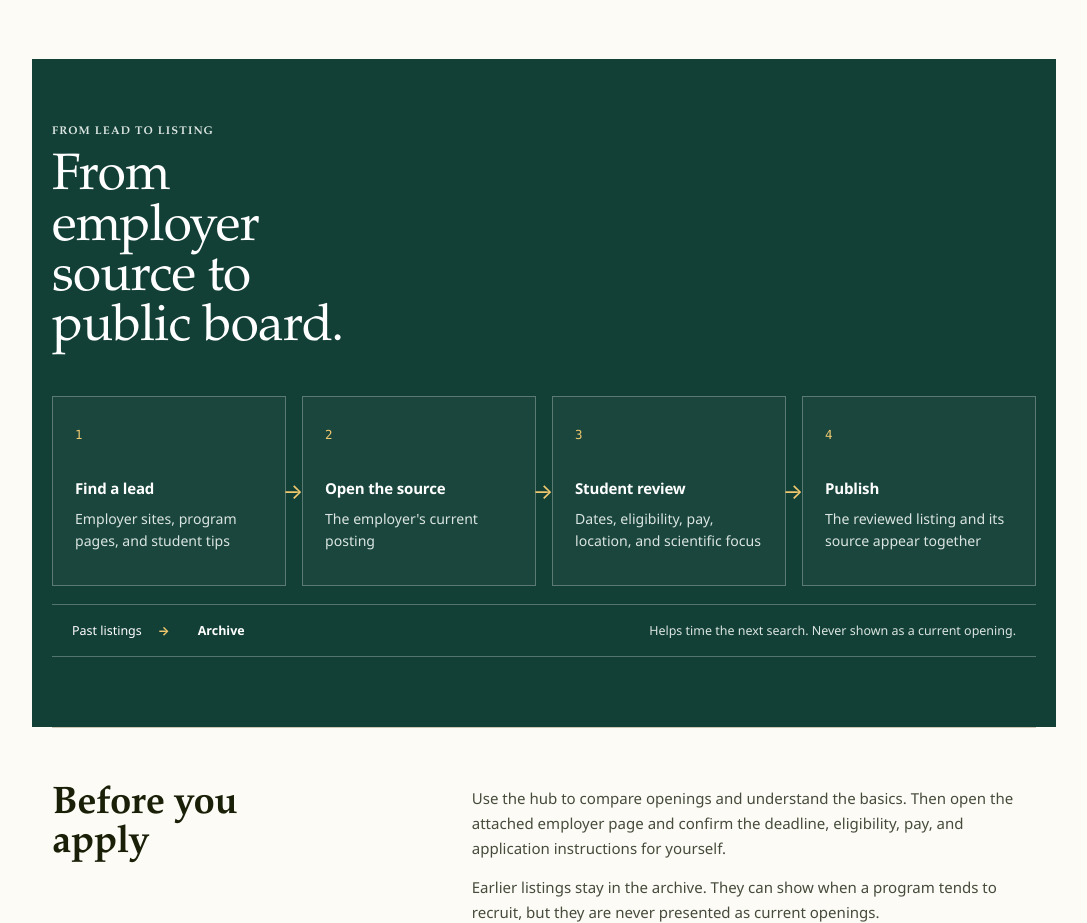
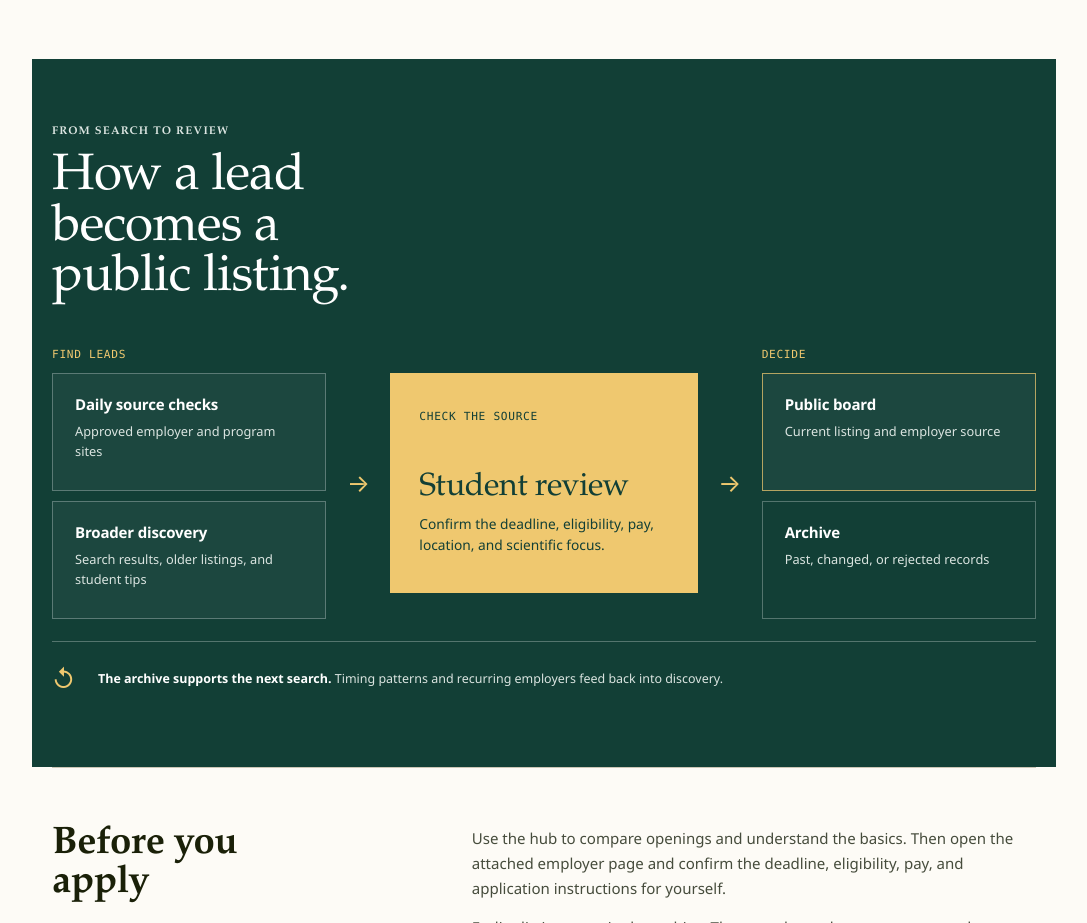
Before and after one commit to austinesparza/csulb-biotech-career-hub, a Next.js app: page /about in a window 1280 px wide. Shown: the part 843-1766 px from the top of the page, without its empty margins (96-1183 px from the left). Built offline with nearby package versions, Linux system fonts and the light colour scheme.

Commit message:
Refine zebrafish, analytics, and workflow preview

```diff
--- a/src/app/about/page.tsx
+++ b/src/app/about/page.tsx
@@ -5,11 +5,9 @@ import aboutHela from '../../../public/brand/about-hela.webp';
 import footerLab from '../../../public/brand/footer-lab.webp';
 import prepareStudents from '../../../public/brand/prepare-students.webp';
 
-const REVIEW_STEPS = [
-  ['1', 'Find a lead', 'Employer sites, program pages, and student tips'],
-  ['2', 'Open the source', 'The employer\'s current posting'],
-  ['3', 'Student review', 'Dates, eligibility, pay, location, and scientific focus'],
-  ['4', 'Publish', 'The reviewed listing and its source appear together'],
+const DISCOVERY_PATHS = [
+  ['Daily source checks', 'Approved employer and program sites'],
+  ['Broader discovery', 'Search results, older listings, and student tips'],
 ] as const;
 
 export default function AboutPage() {
@@ -49,23 +47,45 @@ export default function AboutPage() {
       <section className="about-system" aria-labelledby="system-title">
         <div className="site-wrap">
           <header>
-            <p className="about-system-kicker">From lead to listing</p>
-            <h2 id="system-title">From employer source to public board.</h2>
+            <p className="about-system-kicker">From search to review</p>
+            <h2 id="system-title">How a lead becomes a public listing.</h2>
           </header>
-          <ol className="about-system-grid">
-            {REVIEW_STEPS.map(([number, title, body]) => (
-              <li key={number}>
-                <span>{number}</span>
-                <h3>{title}</h3>
-                <p>{body}</p>
-              </li>
-            ))}
-          </ol>
-          <div className="about-system-archive" aria-label="How archived listings support future searches">
-            <span>Past listings</span>
-            <b aria-hidden="true">→</b>
-            <strong>Archive</strong>
-            <p>Helps time the next search. Never shown as a current opening.</p>
+          <div
+            className="about-workflow"
+            role="img"
+            aria-label="Daily source checks and broader discovery feed student review. Reviewed leads are either published to the public board or kept in the archive. The archive helps guide the next search."
+          >
+            <div className="about-workflow-group about-workflow-sources">
+              <span className="about-workflow-label">Find leads</span>
+              {DISCOVERY_PATHS.map(([title, body]) => (
+                <article key={title}>
+                  <h3>{title}</h3>
+                  <p>{body}</p>
+                </article>
+              ))}
+            </div>
+            <span className="about-workflow-arrow" aria-hidden="true">→</span>
+            <article className="about-workflow-review">
+              <span className="about-workflow-label">Check the source</span>
+              <h3>Student review</h3>
+              <p>Confirm the deadline, eligibility, pay, location, and scientific focus.</p>
+            </article>
+            <span className="about-workflow-arrow" aria-hidden="true">→</span>
+            <div className="about-workflow-group about-workflow-outcomes">
+              <span className="about-workflow-label">Decide</span>
+              <article className="is-public">
+                <h3>Public board</h3>
+                <p>Current listing and employer source</p>
+              </article>
+              <article className="is-archive">
+                <h3>Archive</h3>
+                <p>Past, changed, or rejected records</p>
+              </article>
+            </div>
+          </div>
+          <div className="about-workflow-loop">
+            <span aria-hidden="true">↺</span>
+            <p><strong>The archive supports the next search.</strong> Timing patterns and recurring employers feed back into discovery.</p>
           </div>
         </div>
       </section>
--- a/src/app/design-reduction.css
+++ b/src/app/design-reduction.css
@@ -273,7 +273,7 @@
 
 .home-zebrafish-coda {
   display: grid;
-  grid-template-columns: minmax(0, 4fr) minmax(230px, 1fr);
+  grid-template-columns: minmax(0, 1fr) clamp(18px, 2.2vw, 36px);
   background: #000;
 }
 
@@ -336,34 +336,8 @@
   color: #efc86f;
 }
 
-.home-zebrafish-panel {
-  display: block;
-  padding: clamp(38px, 4vw, 66px);
+.home-zebrafish-accent {
   background: #123f36;
-  color: white;
-}
-
-.home-zebrafish-panel img {
-  display: block;
-  margin-bottom: 34px;
-}
-
-.home-zebrafish-panel span {
-  display: block;
-  color: #efc86f;
-  font-family: var(--serif);
-  font-size: clamp(1.65rem, 2.4vw, 2.4rem);
-  line-height: 1;
-}
-
-.home-zebrafish-panel strong {
-  display: block;
-  margin-top: 5px;
-  color: white;
-  font-family: var(--serif);
-  font-size: clamp(1.65rem, 2.4vw, 2.35rem);
-  font-weight: 500;
-  line-height: .98;
 }
 
 /* Opportunity board shell */
@@ -494,87 +468,115 @@
   text-transform: uppercase;
 }
 
-.about-page-reduced .about-system-grid {
+.about-workflow {
   display: grid;
-  grid-template-columns: repeat(4, minmax(0, 1fr));
-  gap: 16px;
-  margin: 42px 0 0;
-  padding: 0;
-  border: 0;
-  list-style: none;
+  grid-template-columns: minmax(0, 1fr) 40px minmax(0, 1.12fr) 40px minmax(0, 1fr);
+  gap: 12px;
+  align-items: center;
+  margin-top: 42px;
 }
 
-.about-page-reduced .about-system-grid li {
-  position: relative;
-  display: block;
-  min-height: 190px;
-  padding: 24px 22px;
-  border: 1px solid rgba(255,255,255,.28);
-  background: rgba(255,255,255,.035);
+.about-workflow-group {
+  display: grid;
+  gap: 10px;
 }
 
-.about-page-reduced .about-system-grid li:not(:last-child)::after {
-  content: "→";
-  position: absolute;
-  z-index: 2;
-  top: 50%;
-  right: -25px;
-  width: 34px;
+.about-workflow-label {
   color: #efc86f;
-  font-family: var(--sans);
-  font-size: 1.35rem;
-  text-align: center;
-  transform: translateY(-50%);
+  font-family: var(--mono);
+  font-size: .7rem;
+  letter-spacing: .06em;
+  text-transform: uppercase;
 }
 
-.about-page-reduced .about-system-grid li > span {
-  color: #efc86f;
-  font-family: var(--mono);
-  font-size: .78rem;
+.about-workflow article {
+  min-height: 118px;
+  padding: 22px;
+  border: 1px solid rgba(255,255,255,.28);
+  background: rgba(255,255,255,.045);
 }
 
-.about-page-reduced .about-system-grid h3 {
-  margin-top: 34px;
+.about-workflow h3 {
   color: white;
   font-family: var(--sans);
   font-size: .94rem;
   font-weight: 750;
 }
 
-.about-page-reduced .about-system-grid p {
-  margin-top: 12px;
+.about-workflow p {
+  margin: 10px 0 0;
   color: #dbe5e1;
   font-family: var(--sans);
-  font-size: .88rem;
-  line-height: 1.55;
+  font-size: .8rem;
+  line-height: 1.5;
 }
 
-.about-system-archive {
+.about-workflow-arrow {
+  color: #efc86f;
+  font-family: var(--sans);
+  font-size: 1.5rem;
+  text-align: center;
+}
+
+.about-workflow .about-workflow-review {
+  min-height: 220px;
+  padding: 28px;
+  border-color: #efc86f;
+  background: #efc86f;
+  color: #123f36;
+}
+
+.about-workflow-review .about-workflow-label,
+.about-workflow-review h3,
+.about-workflow-review p {
+  color: #123f36;
+}
+
+.about-workflow-review h3 {
+  margin-top: 46px;
+  font-family: var(--serif);
+  font-size: clamp(1.8rem, 2.5vw, 2.45rem);
+  font-weight: 500;
+  line-height: 1;
+}
+
+.about-workflow-review p {
+  font-size: .86rem;
+}
+
+.about-workflow-outcomes .is-public {
+  border-color: rgba(239,200,111,.72);
+}
+
+.about-workflow-outcomes .is-archive {
+  background: transparent;
+}
+
+.about-workflow-loop {
   display: grid;
-  grid-template-columns: auto 24px auto minmax(0, 1fr);
-  gap: 16px;
+  grid-template-columns: 34px minmax(0, 1fr);
+  gap: 12px;
   align-items: center;
-  margin-top: 18px;
-  padding: 16px 20px;
-  border-block: 1px solid rgba(255,255,255,.28);
+  margin-top: 22px;
+  padding-top: 18px;
+  border-top: 1px solid rgba(255,255,255,.28);
   color: #dbe5e1;
+}
+
+.about-workflow-loop > span {
+  color: #efc86f;
+  font-family: var(--sans);
+  font-size: 1.5rem;
+}
+
+.about-workflow-loop p {
+  margin: 0;
+  font-family: var(--sans);
   font-size: .78rem;
 }
 
-.about-system-archive span,
-.about-system-archive strong {
+.about-workflow-loop strong {
   color: white;
-  font-size: .78rem;
-}
-
-.about-system-archive b {
-  color: #efc86f;
-}
-
-.about-system-archive p {
-  margin: 0;
-  color: #dbe5e1;
-  text-align: right;
 }
 
 .about-before-apply > div {
@@ -921,59 +923,156 @@
   font-size: 1.1rem;
 }
 
-/* Calendar history: compact evidence panel */
+/* Calendar history: one finding, one chart */
 .calendar-pattern {
+  display: grid;
+  grid-template-columns: minmax(270px, .8fr) minmax(0, 1.2fr);
+  grid-template-areas:
+    "summary chart"
+    "source source";
   margin-block: 20px 54px;
-  background: transparent;
+  border: 1px solid var(--line-strong);
+  background: #f4efe3;
+  color: var(--ink);
 }
 
-.calendar-pattern-grid {
-  grid-template-columns: minmax(250px, .72fr) minmax(0, 1.28fr);
-  gap: clamp(34px, 5vw, 70px);
-  min-height: 0;
-  padding: clamp(34px, 4vw, 54px);
+.calendar-pattern-summary {
+  grid-area: summary;
+  padding: clamp(38px, 4.2vw, 62px);
   background: #123f36;
+  color: white;
+}
+
+.calendar-pattern .calendar-pattern-eyebrow {
+  margin: 0;
+  color: #efc86f;
+  font-family: var(--mono);
+  font-size: .7rem;
+  font-weight: 700;
+  letter-spacing: .08em;
+  text-transform: uppercase;
 }
 
 .calendar-pattern h2 {
-  max-width: 10ch;
-  font-size: clamp(2.35rem, 3.6vw, 3.7rem);
+  max-width: 12ch;
+  margin-top: 18px;
+  color: white;
+  font-size: clamp(2.25rem, 3.6vw, 3.65rem);
+  line-height: .98;
 }
 
-.calendar-pattern p {
-  margin-top: 17px;
-  font-family: var(--sans);
-  font-size: .86rem;
-  line-height: 1.55;
+.calendar-pattern-summary .calendar-season-insight {
+  display: grid;
+  grid-template-columns: auto minmax(0, 1fr);
+  gap: 16px;
+  align-items: end;
+  margin-top: 38px;
+  padding-top: 22px;
+  border-top: 1px solid rgba(255,255,255,.24);
 }
 
-.calendar-history-metrics {
-  margin-top: 24px;
+.calendar-pattern-summary .calendar-season-insight strong {
+  color: #efc86f;
+  font-family: var(--serif);
+  font-size: clamp(3rem, 5vw, 4.8rem);
+  font-weight: 500;
+  line-height: .78;
 }
 
-.calendar-history-metrics div {
-  padding: 12px 10px 12px 0;
+.calendar-pattern-summary .calendar-season-insight span {
+  max-width: 23ch;
+  color: #eef5f2;
+  font-family: var(--sans);
+  font-size: .78rem;
+  line-height: 1.4;
 }
 
 .calendar-season {
-  padding: 22px 24px 20px;
-  border-color: rgba(255,255,255,.18);
-  background: rgba(0,0,0,.08);
+  grid-area: chart;
+  min-width: 0;
+  padding: clamp(34px, 4vw, 56px);
+  border: 0;
+  background: #f4efe3;
 }
 
-.calendar-season-insight strong {
-  font-size: clamp(2.8rem, 4.5vw, 4.2rem);
+.calendar-pattern .calendar-chart-label {
+  margin: 0;
+  color: var(--ink-soft);
+  font-family: var(--sans);
+  font-size: .72rem;
+  font-weight: 750;
+  letter-spacing: .03em;
+  text-transform: uppercase;
 }
 
 .calendar-bars {
-  height: 145px;
-  margin-top: 20px;
+  height: 190px;
+  margin-top: 28px;
+}
+
+.calendar-bars li {
+  color: var(--ink-soft);
+}
+
+.calendar-bar-count {
+  color: var(--teal-deep);
+}
+
+.calendar-bar-track {
+  border-bottom-color: rgba(10, 35, 39, .45);
+  background: repeating-linear-gradient(to top, rgba(10,35,39,.09) 0 1px, transparent 1px 25%);
+}
+
+.calendar-bar-track > span {
+  background: #c3cbc3;
+}
+
+.calendar-bars li.has-activity .calendar-bar-track > span {
+  background: #00a98f;
+}
+
+.calendar-bars li.is-peak .calendar-bar-track > span {
+  background: #d4a83f;
+}
+
+.calendar-bars li.is-peak .calendar-bar-count {
+  color: #9b6500;
 }
 
 .calendar-pattern .calendar-pattern-caveat {
-  margin-top: 16px;
-  padding-top: 15px;
+  display: flex;
+  justify-content: space-between;
+  gap: 20px;
+  max-width: none;
+  margin-top: 24px;
+  padding-top: 18px;
+  border-top: 1px solid var(--line-strong);
+  color: var(--ink-soft);
+  font-family: var(--sans);
   font-size: .78rem;
+}
+
+.calendar-pattern-caveat strong {
+  color: var(--teal-deep);
+}
+
+.calendar-pattern-source {
+  grid-area: source;
+  display: flex;
+  gap: 28px;
+  margin: 0;
+  padding: 15px clamp(24px, 3vw, 44px);
+  border-top: 1px solid var(--line-strong);
+  color: var(--ink-soft);
+  font-family: var(--mono);
+  font-size: .65rem;
+  letter-spacing: .02em;
+}
+
+.calendar-pattern-source span + span::before {
+  content: "·";
+  margin-right: 28px;
+  color: var(--gold-mark);
 }
 
 /* Restore image-led resource cards */
@@ -1059,26 +1158,34 @@
     min-height: 490px;
   }
 
-  .home-zebrafish-coda {
-    grid-template-columns: minmax(0, 3fr) minmax(220px, 1fr);
-  }
-
   .about-memory,
   .about-contribute {
     grid-template-columns: 1fr;
   }
 
-  .about-page-reduced .about-system-grid {
-    grid-template-columns: repeat(2, minmax(0, 1fr));
+  .about-workflow {
+    grid-template-columns: 1fr;
+    gap: 14px;
   }
 
-  .about-page-reduced .about-system-grid li:not(:last-child)::after {
-    display: none;
+  .about-workflow-arrow {
+    transform: rotate(90deg);
   }
 
-  .calendar-pattern-grid {
+  .about-workflow .about-workflow-review {
+    min-height: 0;
+  }
+
+  .about-workflow-review h3 {
+    margin-top: 28px;
+  }
+
+  .calendar-pattern {
     grid-template-columns: 1fr;
-    gap: 30px;
+    grid-template-areas:
+      "summary"
+      "chart"
+      "source";
   }
 
   .filters {
@@ -1188,8 +1295,7 @@
 
   .biotech-pathway-grid,
   .application-steps,
-  .role-evaluation-grid,
-  .about-page-reduced .about-system-grid {
+  .role-evaluation-grid {
     grid-template-columns: 1fr;
   }
 
@@ -1203,6 +1309,7 @@
 
   .home-zebrafish-coda {
     grid-template-columns: 1fr;
+    grid-template-rows: auto 14px;
   }
 
   .home-zebrafish-media {
@@ -1224,62 +1331,23 @@
     font-size: .7rem;
   }
 
-  .home-zebrafish-panel {
-    display: grid;
-    grid-template-columns: 48px minmax(0, 1fr);
-    gap: 2px 18px;
-    min-height: 150px;
-    padding: 30px 28px;
-  }
-
-  .home-zebrafish-panel img {
-    grid-row: 1 / span 2;
-    margin: 0;
-  }
-
-  .home-zebrafish-panel span,
-  .home-zebrafish-panel strong {
-    grid-column: 2;
-    font-size: 1.55rem;
-  }
-
-  .about-page-reduced .about-system-grid li {
-    min-height: 0;
-    padding: 22px 20px;
-  }
-
-  .about-page-reduced .about-system-grid p {
-    margin-top: 10px;
-  }
-
-  .about-page-reduced .about-system-grid h3 {
-    margin-top: 22px;
-  }
-
-  .about-system-archive {
-    grid-template-columns: auto 20px auto;
-  }
-
-  .about-system-archive p {
-    grid-column: 1 / -1;
-    text-align: left;
-  }
-
   .calendar-pattern {
     margin-block: 12px 38px;
   }
 
-  .calendar-pattern-grid {
+  .calendar-pattern-summary,
+  .calendar-season {
     padding: 30px 22px;
   }
 
-  .calendar-history-metrics {
-    grid-template-columns: repeat(3, 1fr);
+  .calendar-pattern .calendar-pattern-caveat,
+  .calendar-pattern-source {
+    display: grid;
+    gap: 7px;
   }
 
-  .calendar-history-metrics div {
-    border-right: 1px solid rgba(255,255,255,.16);
-    border-bottom: 0;
+  .calendar-pattern-source span + span::before {
+    content: none;
   }
 
   .about-memory {
```
Also changed, not shown: src/app/calendar/page.tsx (+21 -21 lines), src/app/page.tsx (+2 -6 lines).
